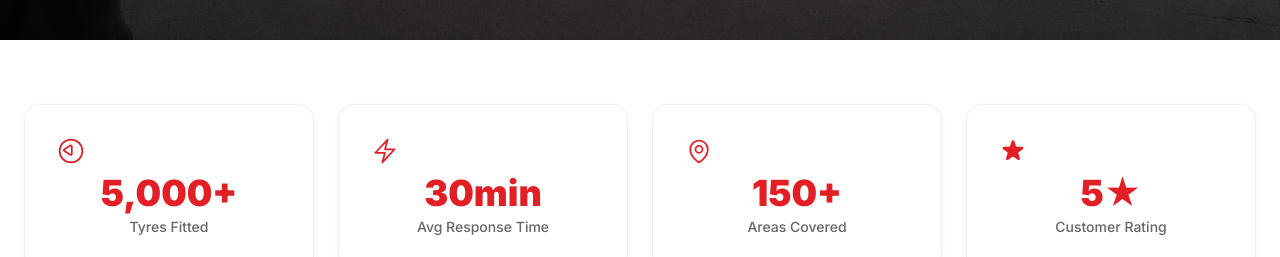
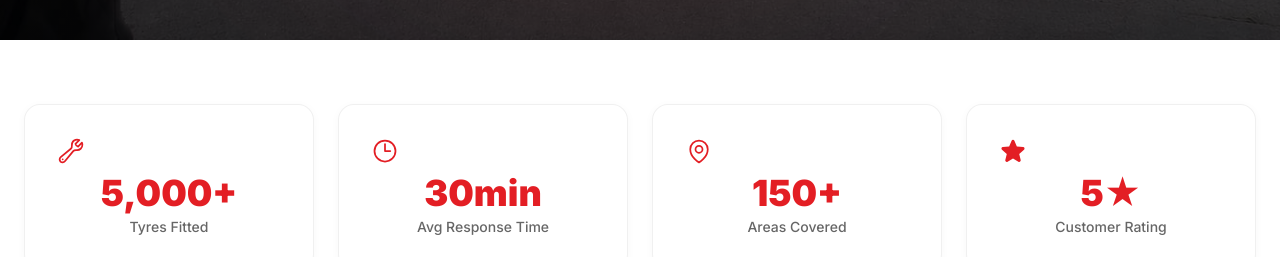
Before and after one commit to atifjan2019/onestopewakfield, a Next.js app: page / in a window 1280 px wide. Shown: the part 940-1197 px from the top of the page. Built offline with nearby package versions, Linux system fonts and the light colour scheme.

Commit message:
refactor: update statistics section icons for improved visual consistency

```diff
--- a/src/app/page.js
+++ b/src/app/page.js
@@ -308,10 +308,10 @@ export default function Home() {
         <div className="mx-auto max-w-7xl px-4 md:px-6">
           <div className="grid grid-cols-2 md:grid-cols-4 gap-4 md:gap-6">
             {[
-              { number: "5,000+", label: "Tyres Fitted", icon: <svg className="w-7 h-7" fill="none" stroke="currentColor" strokeWidth={1.5} viewBox="0 0 24 24"><path strokeLinecap="round" strokeLinejoin="round" d="M11.42 15.17l-5.1-3.2a.83.83 0 010-1.42l5.1-3.2a.83.83 0 011.26.71v6.4a.83.83 0 01-1.26.71zM21.75 12a9.75 9.75 0 11-19.5 0 9.75 9.75 0 0119.5 0z" /></svg> },
-              { number: "30min", label: "Avg Response Time", icon: <svg className="w-7 h-7" fill="none" stroke="currentColor" strokeWidth={1.5} viewBox="0 0 24 24"><path strokeLinecap="round" strokeLinejoin="round" d="M3.75 13.5l10.5-11.25L12 10.5h8.25L9.75 21.75 12 13.5H3.75z" /></svg> },
+              { number: "5,000+", label: "Tyres Fitted", icon: <svg className="w-7 h-7" fill="none" stroke="currentColor" strokeWidth={1.5} viewBox="0 0 24 24"><path strokeLinecap="round" strokeLinejoin="round" d="M21.75 6.75a4.5 4.5 0 01-4.884 4.484c-1.076-.091-2.264.071-2.95.904l-7.152 8.684a2.548 2.548 0 11-3.586-3.586l8.684-7.152c.833-.686.995-1.874.904-2.95a4.5 4.5 0 016.336-4.486l-3.276 3.276a3.004 3.004 0 002.25 2.25l3.276-3.276c.256.565.398 1.192.398 1.852z" /><path strokeLinecap="round" strokeLinejoin="round" d="M4.867 19.125h.008v.008h-.008v-.008z" /></svg> },
+              { number: "30min", label: "Avg Response Time", icon: <svg className="w-7 h-7" fill="none" stroke="currentColor" strokeWidth={1.5} viewBox="0 0 24 24"><path strokeLinecap="round" strokeLinejoin="round" d="M12 6v6h4.5m4.5 0a9 9 0 11-18 0 9 9 0 0118 0z" /></svg> },
               { number: "150+", label: "Areas Covered", icon: <svg className="w-7 h-7" fill="none" stroke="currentColor" strokeWidth={1.5} viewBox="0 0 24 24"><path strokeLinecap="round" strokeLinejoin="round" d="M15 10.5a3 3 0 11-6 0 3 3 0 016 0z" /><path strokeLinecap="round" strokeLinejoin="round" d="M19.5 10.5c0 7.142-7.5 11.25-7.5 11.25S4.5 17.642 4.5 10.5a7.5 7.5 0 1115 0z" /></svg> },
-              { number: "5★", label: "Customer Rating", icon: <svg className="w-7 h-7" fill="currentColor" viewBox="0 0 20 20"><path d="M9.049 2.927c.3-.921 1.603-.921 1.902 0l1.07 3.292a1 1 0 00.95.69h3.462c.969 0 1.371 1.24.588 1.81l-2.8 2.034a1 1 0 00-.364 1.118l1.07 3.292c.3.921-.755 1.688-1.54 1.118l-2.8-2.034a1 1 0 00-1.175 0l-2.8 2.034c-.784.57-1.838-.197-1.539-1.118l1.07-3.292a1 1 0 00-.364-1.118L2.98 8.72c-.783-.57-.38-1.81.588-1.81h3.461a1 1 0 00.951-.69l1.07-3.292z" /></svg> },
+              { number: "5★", label: "Customer Rating", icon: <svg className="w-7 h-7" fill="currentColor" viewBox="0 0 24 24"><path d="M10.788 3.21c.448-1.077 1.976-1.077 2.424 0l2.082 5.007 5.404.433c1.164.093 1.636 1.545.749 2.305l-4.117 3.527 1.257 5.273c.271 1.136-.964 2.033-1.96 1.425L12 18.354 7.373 21.18c-.996.608-2.231-.29-1.96-1.425l1.257-5.273-4.117-3.527c-.887-.76-.415-2.212.749-2.305l5.404-.433 2.082-5.006z" /></svg> },
             ].map((stat, i) => (
               <div key={stat.label} className="stat-card animate-fade-in-up" style={{ animationDelay: `${i * 0.1}s` }}>
                 <div className="text-accent mb-2">{stat.icon}</div>
```
